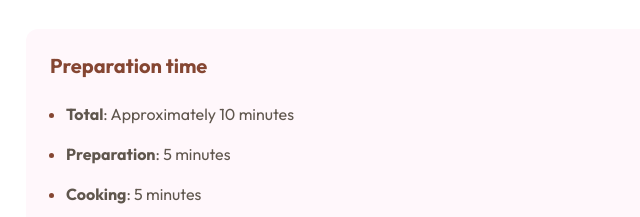
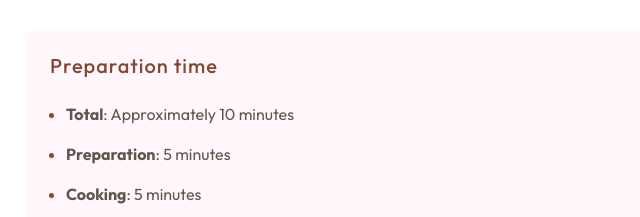
Before and after one commit to yk-david/Recipe-page, a plain HTML site: page index.html in a window 1280 px wide. Shown: the part 521-738 px from the top of the page, 286-926 px from the left. Drawn offline with Linux system fonts and the light colour scheme.

Commit message:
heading adjustment

```diff
--- a/index.html
+++ b/index.html
@@ -27,7 +27,7 @@
           to perfection, optionally filled with your choice of cheese, vegetables, or meats.</p>
       </section>
       <section class='time-section'>
-        <h3 class='title'>Preparation time</h3>
+        <h2 class='title'>Preparation time</h2>
         <ul>
           <li><strong>Total</strong>: Approximately 10 minutes</li>
           <li><strong>Preparation</strong>: 5 minutes</li>
--- a/style.css
+++ b/style.css
@@ -81,7 +81,7 @@ section li::marker {
   border-radius: 12px;
 }
 
-.time-section h3.title {
+.time-section .title {
   font-size: 1.25rem;
   font-family: 'Outfit', sans-serif;
 }
```
Also changed, not shown: generated-icon.png (added).
